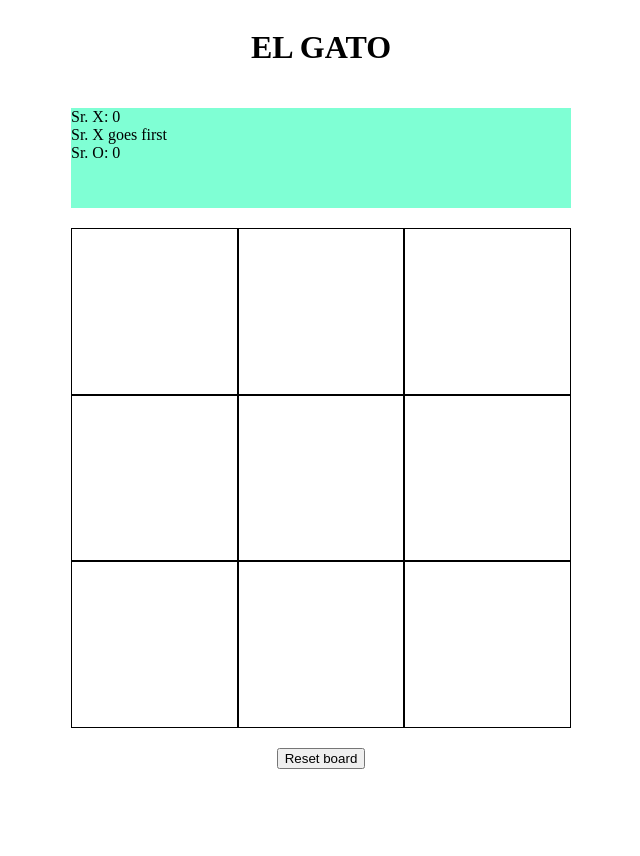
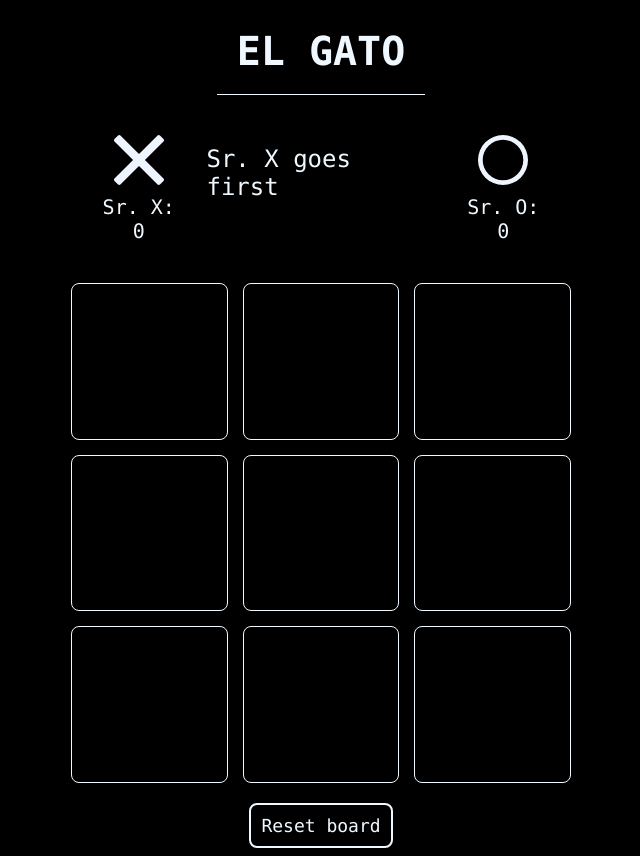
Before and after one commit to Dvisii0n/tic-tac-toe, a plain HTML site: page index.html in a window 1280 px wide. Shown: the whole page, without its empty margins (319-959 px from the left). Before the commit the page ends 800 px from the top, so only its background shows below. Drawn offline with Linux system fonts and the light colour scheme.

Commit message:
Added dark bg and added style to gameboard, scoreboard and title

```diff
--- a/style.css
+++ b/style.css
@@ -1,4 +1,7 @@
 body {
+    background-color: black;
+    color: #f0f8ff;
+    font-family: Consolas, sans-serif;
     display: flex;
     flex-direction: column;
     justify-items: center;
@@ -6,10 +9,23 @@ body {
     gap: 20px;
 }
 
+h1 {
+    margin: 0;
+    padding: 20px;
+    font-size: 40px;
+    border-bottom: 1px solid aliceblue;
+}
+
 .scoreboard {
+    display: flex;
+    justify-content: space-between;
     width: 500px;
-    height: 100px;
-    background-color: aquamarine;
+}
+
+.win-msg {
+    padding-top: 30px;
+    font-size: 24px;
+    color: aliceblue;
 }
 
 .gameboard {
@@ -18,18 +34,20 @@ body {
     display: grid;
     grid-template-columns: repeat(3, 1fr);
     grid-template-rows: repeat(3, 1fr);
+    gap: 15px;
 }
 
 .square {
-    border: 1px solid black;
+    border: 1px solid aliceblue;
     display: flex;
     justify-content: center;
     align-items: center;
+    border-radius: 8px;
 }
 
 .square:hover {
     cursor: pointer;
-    background-color: rgba(0, 0, 0, 0.048);
+    background-color: rgba(255, 255, 255, 0.26);
 }
 
 .o-symbol,
@@ -37,6 +55,7 @@ body {
     width: 50%;
     height: 50%;
     background-size: cover;
+    filter: brightness(0) saturate(100%) invert(94%) sepia(39%) saturate(2204%) hue-rotate(179deg) brightness(111%) contrast(101%);
 }
 
 .x-symbol {
@@ -47,3 +66,38 @@ body {
 .o-symbol {
     background-image: url(/svg/o.svg);
 }
+
+.score-container {
+    display: flex;
+    flex-direction: column;
+    align-items: center;
+    font-size: 20px;
+    text-align: center;
+    padding: 20px;
+    gap: 10px;
+    width: 1fr;
+    height: 1fr;
+}
+
+.x-symbol.score,
+.o-symbol.score {
+    width: 50px;
+    height: 50px;
+}
+
+.reset {
+    background: local;
+    border: 2px solid aliceblue;
+    border-radius: 8px;
+    font-size: 18px;
+    color: #f0f8ff;
+    padding: 10px;
+    font-family: Consolas, sans-serif;
+
+}
+
+.reset:hover {
+    background-color: aliceblue;
+    color: black;
+    cursor: pointer;
+}
```
